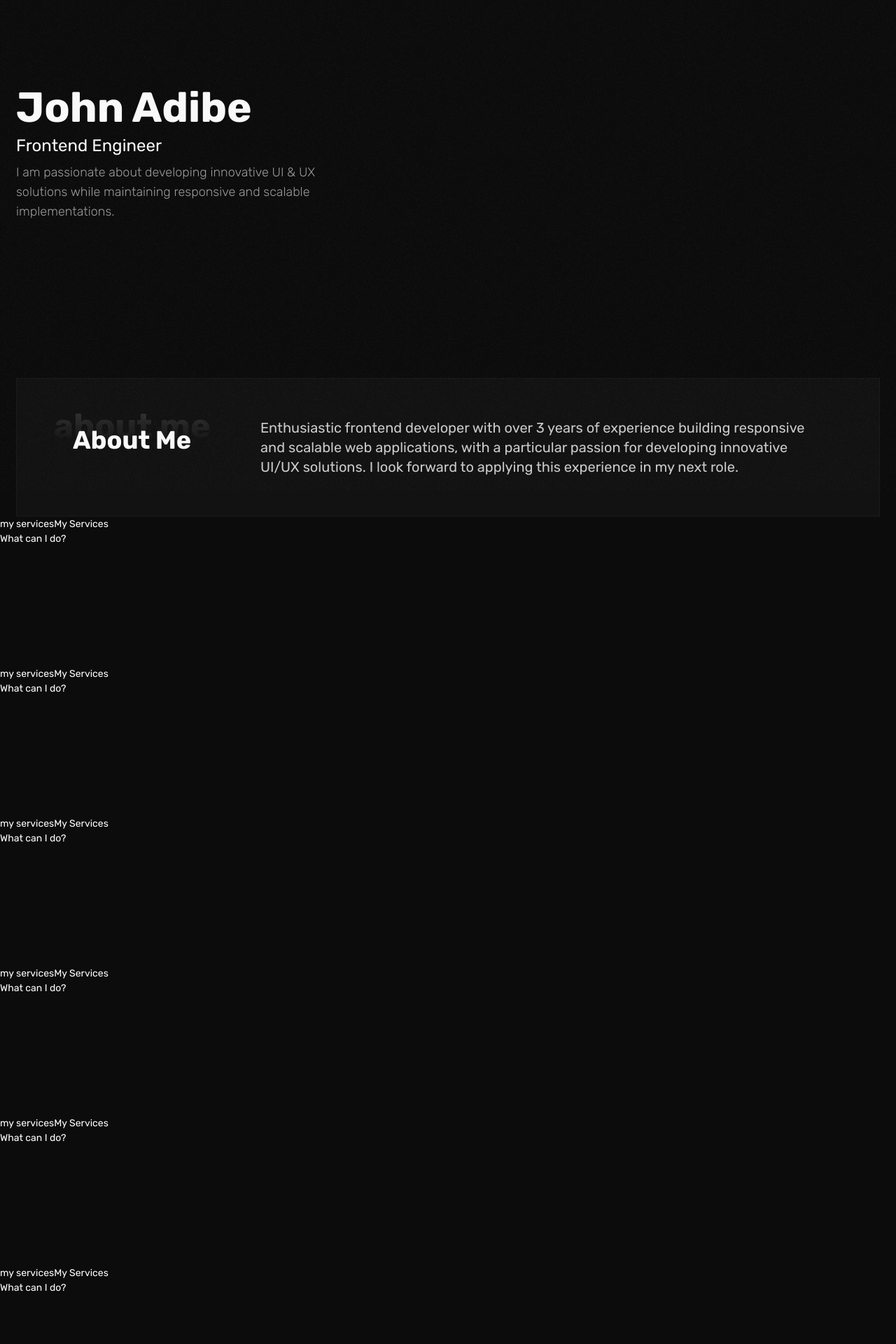
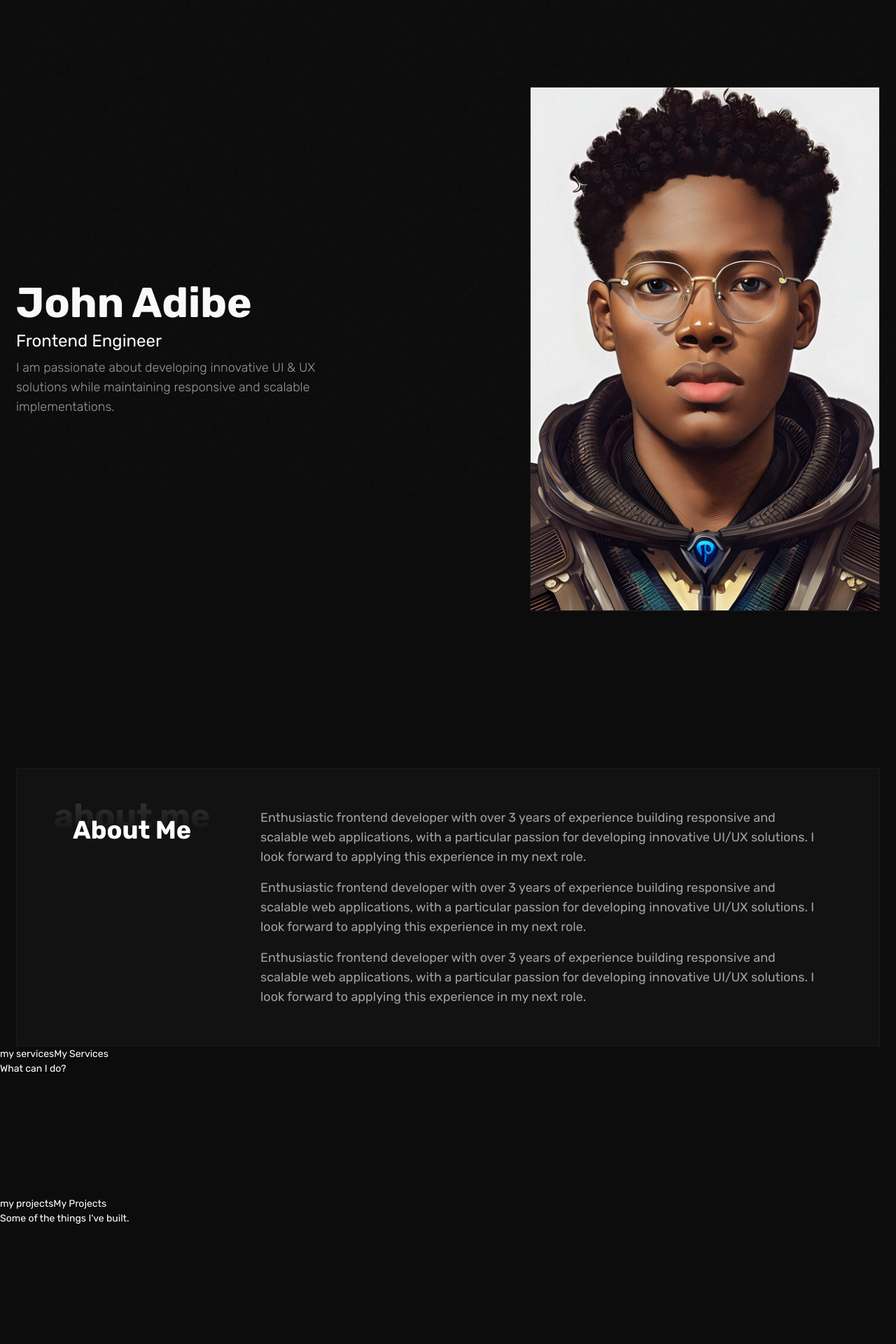
Before and after one commit to abed-obaah/abed-portfolio, a React (Vite) app: page / in a window 1280 px wide. Shown: the part 100-2020 px from the top of the page at 70% size. After the commit the page ends 1851 px from the top, so only its background shows below. Built offline with nearby package versions, Linux system fonts and the light colour scheme.

Commit message:
updated hero section

```diff
--- a/src/pages/home/components/About.tsx
+++ b/src/pages/home/components/About.tsx
@@ -2,7 +2,7 @@ import { useRef } from "react";
 import SectionTitle from "@/components/SectionTitle";
 
 const About = () => {
-  const textRef = useRef<HTMLParagraphElement>(null);
+  const textRef = useRef<HTMLDivElement>(null);
 
   // useEffect(() => {
   //   const splitText = new SplitType(textRef.current, { types: "chars, words" });
@@ -15,7 +15,7 @@ const About = () => {
   //       scrub: 1,
   //       markers: false,
   //     },
-  //     color: "rgb(255, 255, 255, .5)",
+  //     color: "rgb(255, 255, 255, .6)",
   //     stagger: 0.1,
   //   });
   // }, []);
@@ -24,12 +24,29 @@ const About = () => {
     <section id="about" className="container">
       <div className="flex flex-col md:flex-row justify-between gap-7 sm:gap-10 bg-white/[.025] p-7 sm:p-14 md:px-20 md:py-14 border">
         <SectionTitle title="About Me" />
-        <p ref={textRef} className="text-white/80 md:w-9/12 text-lg sm:text-xl">
-          Enthusiastic frontend developer with over 3 years of experience
-          building responsive and scalable web applications, with a particular
-          passion for developing innovative UI/UX solutions. I look forward to
-          applying this experience in my next role.
-        </p>
+        <div
+          ref={textRef}
+          className="flex flex-col gap-4 text-white/60 md:w-9/12 text-lg"
+        >
+          <p>
+            Enthusiastic frontend developer with over 3 years of experience
+            building responsive and scalable web applications, with a particular
+            passion for developing innovative UI/UX solutions. I look forward to
+            applying this experience in my next role.
+          </p>
+          <p>
+            Enthusiastic frontend developer with over 3 years of experience
+            building responsive and scalable web applications, with a particular
+            passion for developing innovative UI/UX solutions. I look forward to
+            applying this experience in my next role.
+          </p>
+          <p>
+            Enthusiastic frontend developer with over 3 years of experience
+            building responsive and scalable web applications, with a particular
+            passion for developing innovative UI/UX solutions. I look forward to
+            applying this experience in my next role.
+          </p>
+        </div>
       </div>
     </section>
   );
--- a/src/pages/home/components/Hero.tsx
+++ b/src/pages/home/components/Hero.tsx
@@ -1,6 +1,11 @@
+import Avatar from "@/assets/img/avatar.jpg";
+
 const Hero = () => {
   return (
-    <div id="home" className="container py-56">
+    <div
+      id="home"
+      className="container py-56 flex items-center justify-between"
+    >
       <div className="flex flex-col gap-2">
         <h1 className="text-4xl sm:text-6xl font-bold">John Adibe</h1>
         <h2 className="text-xl sm:text-2xl">Frontend Engineer</h2>
@@ -9,6 +14,7 @@ const Hero = () => {
           maintaining responsive and scalable implementations.
         </p>
       </div>
+      <img src={Avatar} alt="" className="bg-white/[.025] border" width={500} />
     </div>
   );
 };
--- a/src/pages/home/index.tsx
+++ b/src/pages/home/index.tsx
@@ -9,17 +9,6 @@ const Home = () => {
       <Hero />
       <About />
       <Services />
-      <Services />
-      <Services />
-      <Services />
-      <Services />
-      <Services />
-      <Services />
-      <Services />
-      <Services />
-      <Services />
-      <Services />
-      <Services />
       <Projects />
     </div>
   );
```
Also changed, not shown: src/assets/img/avatar.jpg (added).
